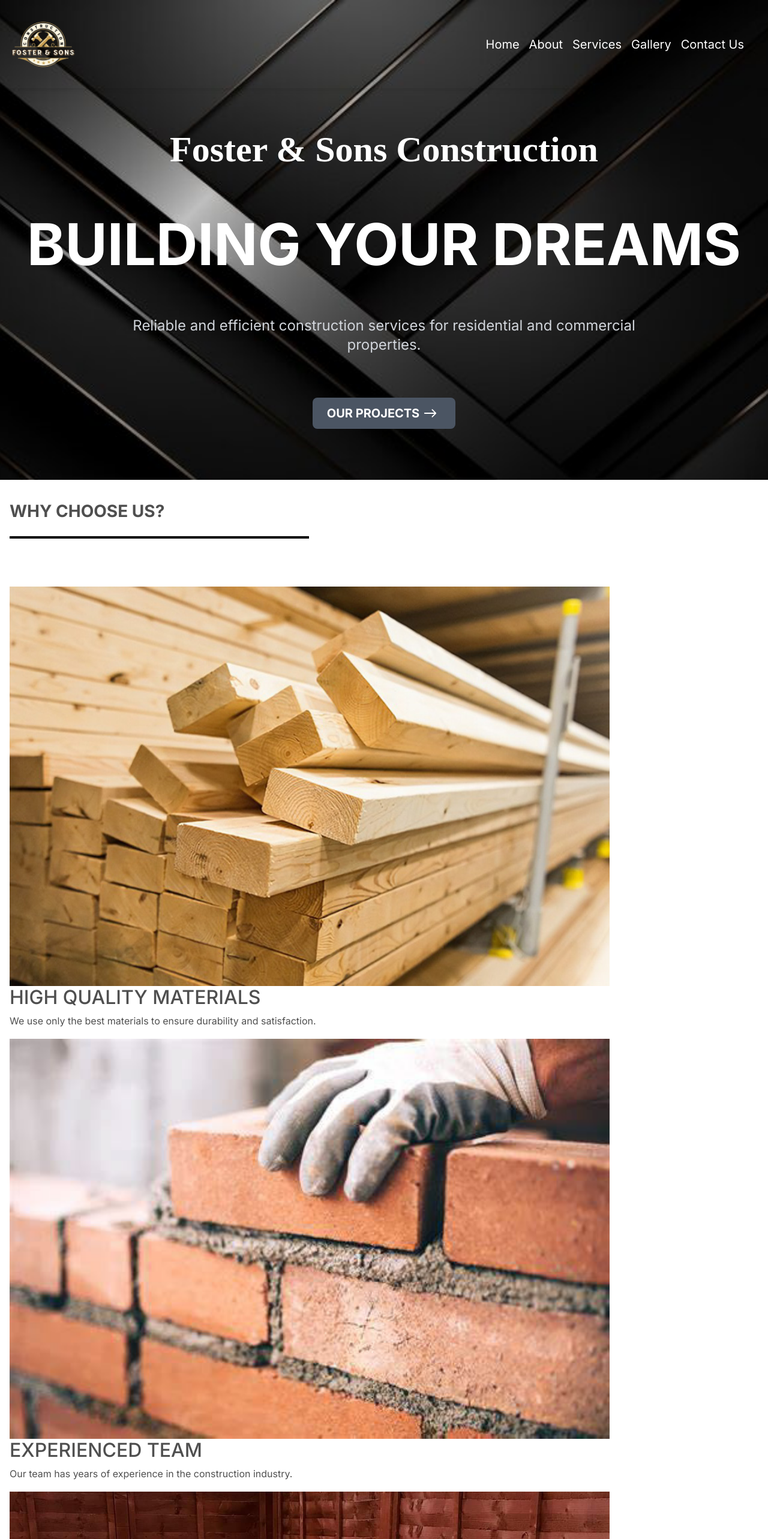
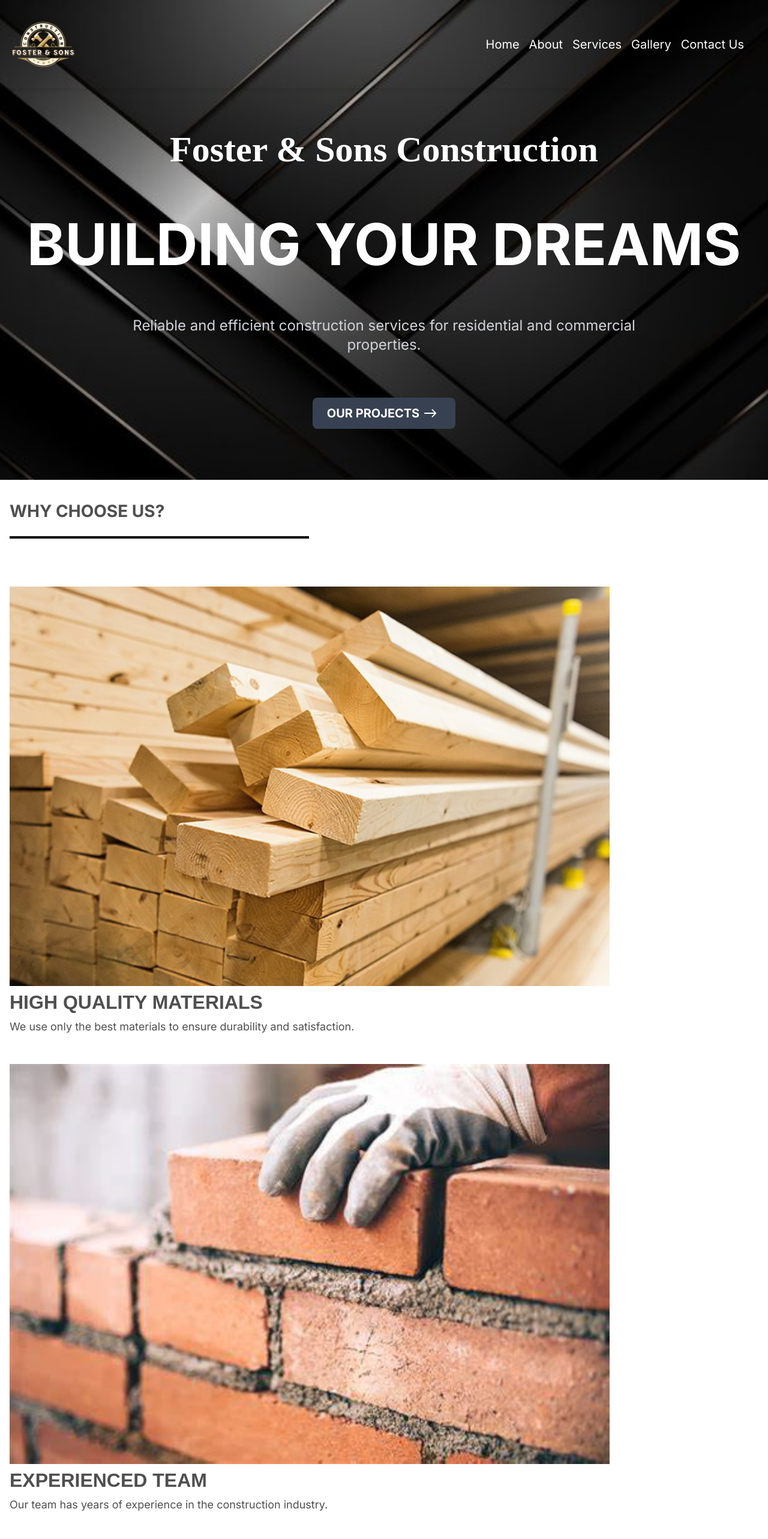
Before and after one commit to jacam666/fosters-construction, a Next.js app: page / in a window 1280 px wide. Shown: the top 2566 px of the page at 60% size. Built offline with nearby package versions, Linux system fonts and the light colour scheme.

Commit message:
added new sections to homepage

```diff
--- a/src/app/globals.css
+++ b/src/app/globals.css
@@ -4,6 +4,7 @@
 
 @import "@fortawesome/fontawesome-free/css/all.min.css";
 @import url('https://fonts.googleapis.com/css2?family=DM+Serif+Text:ital@0;1&display=swap');
+@import url('https://fonts.googleapis.com/css2?family=Anton&family=DM+Serif+Text:ital@0;1&display=swap');
 
 .frontPage-header {
   font-family: 'DM Serif Text', serif;
--- a/src/app/page.tsx
+++ b/src/app/page.tsx
@@ -23,7 +23,7 @@ export default function Home() {
           <div className=" text-center my-9">
             <Link href='/' target='blank' rel='noopener noreferrer'>
               <button
-                className='flex justify-center items-center  my-8 mx-auto px-4 py-2 rounded-lg  bg-gray-600  text-white font-bold text-xl'
+                className='flex justify-center items-center  my-8 mx-auto px-4 py-2 rounded-lg  bg-gray-700  text-white font-bold text-xl'
               >
                 OUR PROJECTS <IoIosArrowRoundForward className="text-4xl font-bold text-white" />
               </button>
@@ -43,10 +43,10 @@ export default function Home() {
                 width={1000}
                 height={500}
               />
-              <h2>
+              <h2 className="font-anton font-bold mt-2">
                 HIGH QUALITY MATERIALS
               </h2>
-              <p>
+              <p className="mb-5 text-lg">
                 We use only the best materials to ensure durability and satisfaction.
               </p>
             </div>
@@ -57,10 +57,10 @@ export default function Home() {
                 width={1000}
                 height={500}
               />
-              <h2>
+              <h2 className="font-anton font-bold mt-2">
                 EXPERIENCED TEAM
               </h2>
-              <p>
+              <p className="mb-5 text-lg">
                 Our team has years of experience in the construction industry.
               </p>
             </div>
@@ -71,10 +71,10 @@ export default function Home() {
                 width={1000}
                 height={500}
               />
-              <h2>
+              <h2 className="font-anton font-bold mt-2">
                 TIMELY COMPLETION
               </h2>
-              <p>
+              <p className="mb-5 text-lg">
                 We value your time and promise to complete projects within the agreed timeline.
               </p>
             </div>
@@ -82,6 +82,33 @@ export default function Home() {
           </div>
 
         </div>
+        <div className="bg-gray-700 text-gray-200 rounded">
+          <p className="p-5 text-2xl">Foster & Sons are dedicated to delivering top-notch construction services for both residential and commercial clients. With over 10 years of industry experience, we guarantee professional, efficient, and reliable service tailored to your specific needs.</p>
+        </div>
+        <div className="bg-gray-700 text-gray-200 p-4 rounded">
+          <h1 className="text-4xl text-center text-white my-3">
+            READY TO BUILD?
+          </h1>
+          <p className="text-xl text-center py-4">
+            Contact us today to start your construction project and turn your vision into reality.
+          </p>
+          <div className=" text-center my-9">
+            <Link href='/' target='blank' rel='noopener noreferrer'>
+              <button
+                className='flex justify-center items-center mb-1 mx-auto px-4 py-2 rounded-lg w-5/6  bg-gray-300  text-gray-700 font-bold text-xl'
+              >
+                GET IN TOUCH
+              </button>
+            </Link>
+            <Link href='/' target='blank' rel='noopener noreferrer'>
+              <button
+                className='flex justify-center items-center mt-1 mx-auto px-4 py-2 rounded-lg w-5/6  bg-gray-300  text-gray-700 font-bold text-xl'
+              >
+                OUR PROJECTS <IoIosArrowRoundForward className="text-4xl font-bold text-gray-700" />
+              </button>
+            </Link>
+          </div>
+        </div>
 
 
       </div>
--- a/tailwind.config.ts
+++ b/tailwind.config.ts
@@ -13,6 +13,9 @@ const config: Config = {
         "gradient-conic":
           "conic-gradient(from 180deg at 50% 50%, var(--tw-gradient-stops))",
       },
+      fontFamily: {
+        'anton': ['Anton', 'sans-serif'],
+      }
     },
   },
   plugins: [],
```
